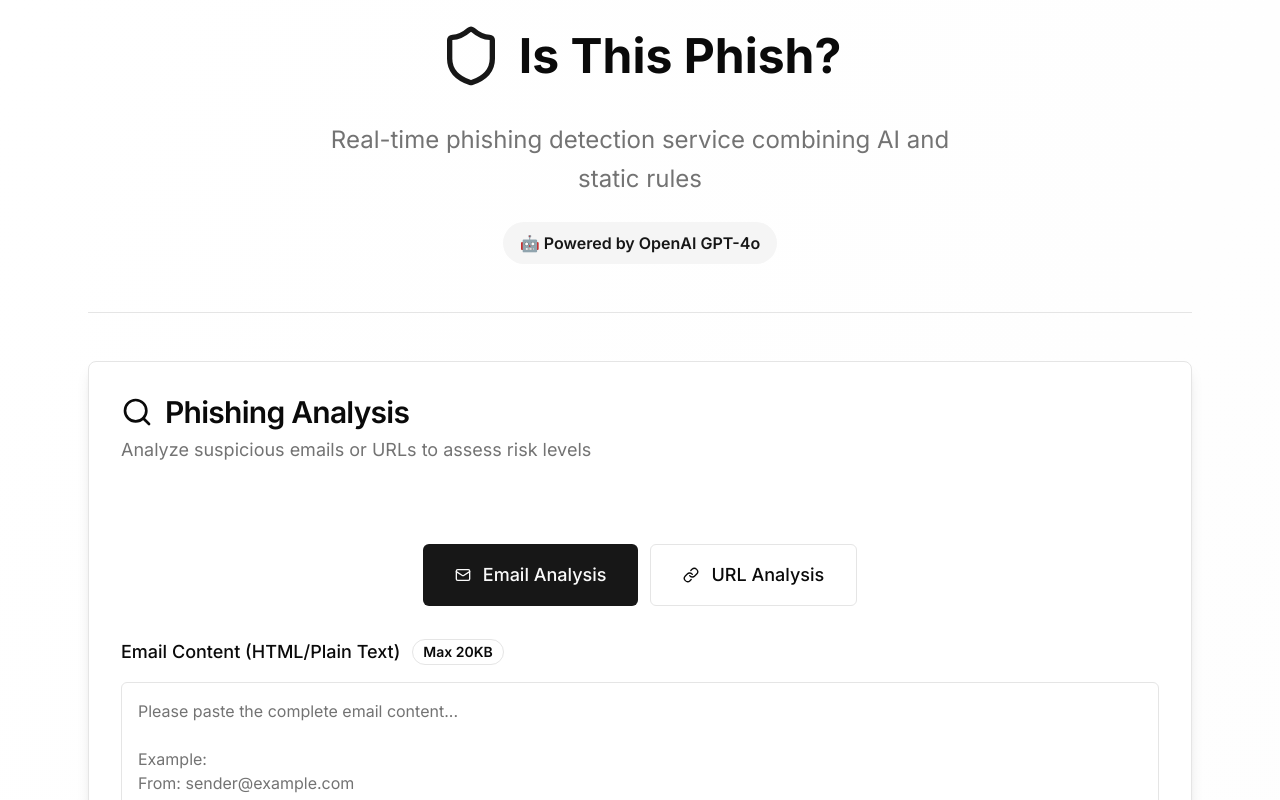
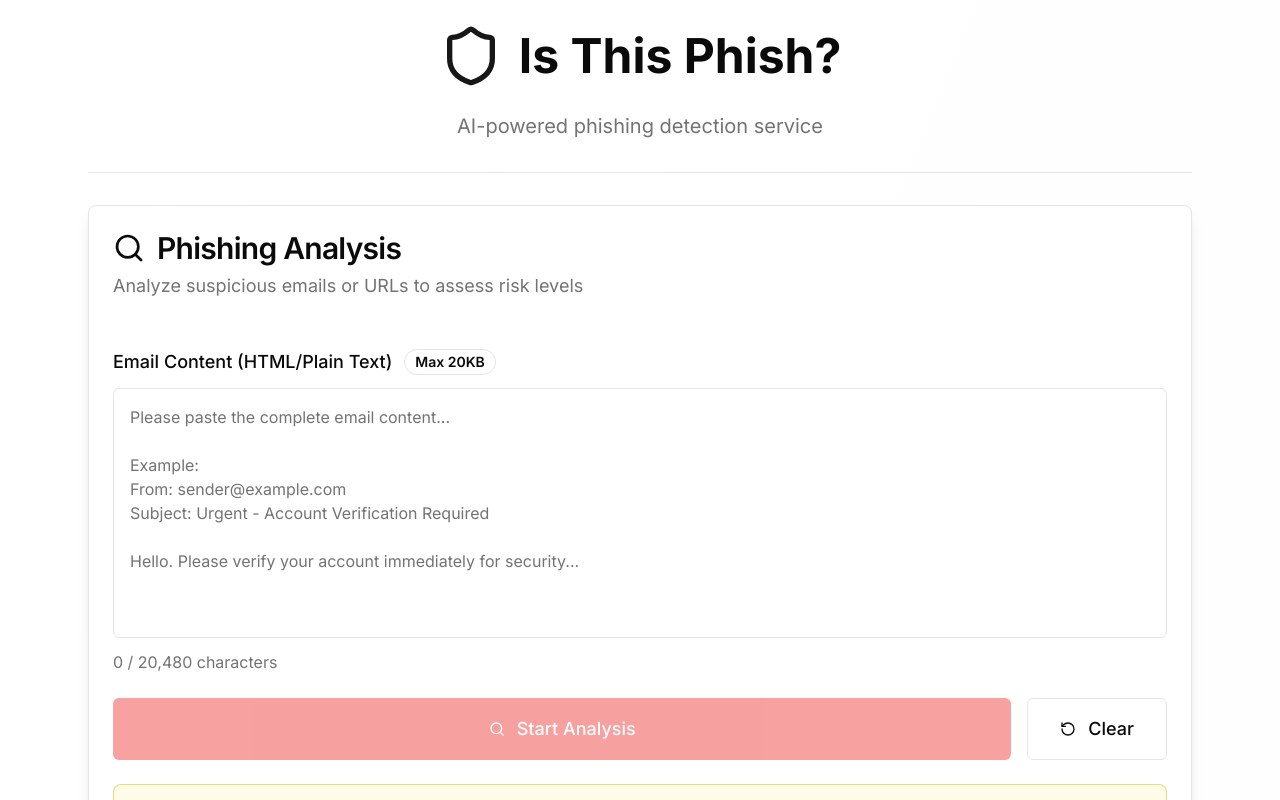
Before and after one commit to woobba94/Is-this-phish, a Next.js app: page / in a window 1280 px wide. Shown: the top 800 px of the page. Built offline with nearby package versions, Linux system fonts and the light colour scheme.

Commit message:
feat: 자동 감지 기능 추가 및 UI 간결화

```diff
--- a/components/EmailAnalyzer.tsx
+++ b/components/EmailAnalyzer.tsx
@@ -1,6 +1,6 @@
 'use client'
 
-import { useState } from 'react'
+import { useState, useEffect } from 'react'
 import { Card, CardContent, CardDescription, CardHeader, CardTitle } from '@/components/ui/card'
 import { Button } from '@/components/ui/button'
 import { Textarea } from '@/components/ui/textarea'
@@ -10,13 +10,25 @@ import { Separator } from '@/components/ui/separator'
 import AnalysisResult from './AnalysisResult'
 import { AnalyzeRequest, AnalyzeResponse } from '@/utils/types'
 import { API_CONFIG } from '@/utils/constants'
-import { Mail, Link, Search, RotateCcw, AlertTriangle, Shield, Loader2 } from 'lucide-react'
+import { Search, RotateCcw, AlertTriangle, Shield, Loader2 } from 'lucide-react'
 
-// Input type configuration
-const INPUT_TYPES = {
+// 자동 감지 함수
+const detectInputType = (content: string): 'email' | 'url' => {
+  const trimmedContent = content.trim()
+
+  // URL 패턴 감지 (http/https로 시작하거나 도메인 형태)
+  const urlPattern = /^(https?:\/\/|www\.|[a-zA-Z0-9-]+\.[a-zA-Z]{2,})/i
+
+  if (urlPattern.test(trimmedContent)) {
+    return 'url'
+  }
+
+  return 'email' // 기본값은 이메일
+}
+
+// Input configuration
+const INPUT_CONFIG = {
   email: {
-    label: 'Email Analysis',
-    icon: Mail,
     placeholder: `Please paste the complete email content...
 
 Example:
@@ -27,8 +39,6 @@ Hello. Please verify your account immediately for security...`,
     fieldLabel: 'Email Content (HTML/Plain Text)'
   },
   url: {
-    label: 'URL Analysis',
-    icon: Link,
     placeholder: `Please enter the URL...
 
 Example:
@@ -38,10 +48,18 @@ https://suspicious-site.com/login?user=...`,
 } as const
 
 export default function EmailAnalyzer() {
+  const [content, setContent] = useState('')
   const [inputType, setInputType] = useState<'email' | 'url'>('email')
-  const [content, setContent] = useState('')
   const [isAnalyzing, setIsAnalyzing] = useState(false)
   const [result, setResult] = useState<AnalyzeResponse | null>(null)
+
+  // 내용이 변경될 때 자동으로 타입 감지
+  useEffect(() => {
+    if (content.trim()) {
+      const detectedType = detectInputType(content)
+      setInputType(detectedType)
+    }
+  }, [content])
 
   const handleAnalyze = async () => {
     if (!content.trim()) {
@@ -88,26 +106,23 @@ export default function EmailAnalyzer() {
     setResult(null)
   }
 
-  const currentConfig = INPUT_TYPES[inputType]
+  const currentConfig = INPUT_CONFIG[inputType]
   const isContentValid = content.trim().length > 0
   const isNearSizeLimit = content.length > API_CONFIG.MAX_CONTENT_SIZE * 0.75
 
   return (
-    <div className="container mx-auto max-w-6xl space-y-12 p-6">
+    <div className="container mx-auto max-w-6xl space-y-8 p-6">
       {/* Main header */}
-      <header className="text-center space-y-6">
-        <div className="flex items-center justify-center gap-4 mb-8">
+      <header className="text-center space-y-4">
+        <div className="flex items-center justify-center gap-4 mb-6">
           <Shield className="w-16 h-16 text-primary" aria-hidden="true" />
           <h1 className="text-5xl font-bold text-foreground">
             Is This Phish?
           </h1>
         </div>
-        <p className="text-2xl text-muted-foreground max-w-2xl mx-auto leading-relaxed">
-          Real-time phishing detection service combining AI and static rules
+        <p className="text-xl text-muted-foreground max-w-xl mx-auto">
+          AI-powered phishing detection service
         </p>
-        <Badge variant="secondary" className="text-base px-4 py-2">
-          🤖 Powered by OpenAI GPT-4o
-        </Badge>
       </header>
 
       <Separator role="separator" aria-label="Header content divider" />
@@ -115,46 +130,25 @@ export default function EmailAnalyzer() {
       {/* Analysis input form */}
       <section aria-labelledby="analysis-form-heading">
         <Card className="shadow-lg">
-          <CardHeader className="p-8">
+          <CardHeader className="p-6">
             <CardTitle className="text-3xl flex items-center gap-3" id="analysis-form-heading">
               <Search className="w-8 h-8" aria-hidden="true" />
               Phishing Analysis
             </CardTitle>
-            <CardDescription className="text-lg mt-3">
+            <CardDescription className="text-lg mt-2">
               Analyze suspicious emails or URLs to assess risk levels
+              {content.trim() && (
+                <span className="block mt-2 text-sm">
+                  <Badge variant="outline" className="mr-2">
+                    Auto-detected: {inputType === 'email' ? 'Email' : 'URL'}
+                  </Badge>
+                </span>
+              )}
             </CardDescription>
           </CardHeader>
-          <CardContent className="space-y-8 p-8">
-            {/* Input type selection */}
-            <fieldset className="space-y-4">
-              <legend className="sr-only">Select analysis type</legend>
-              <div className="flex justify-center gap-3" role="radiogroup" aria-label="Analysis type selection">
-                {Object.entries(INPUT_TYPES).map(([type, config]) => {
-                  const IconComponent = config.icon
-                  return (
-                    <Button
-                      key={type}
-                      variant={inputType === type ? 'default' : 'outline'}
-                      onClick={() => setInputType(type as 'email' | 'url')}
-                      className="gap-3 text-lg px-8 py-4 h-auto"
-                      role="radio"
-                      aria-checked={inputType === type}
-                      aria-describedby={`${type}-description`}
-                    >
-                      <IconComponent className="w-5 h-5" aria-hidden="true" />
-                      {config.label}
-                    </Button>
-                  )
-                })}
-              </div>
-              <div className="sr-only">
-                <div id="email-description">Analyze email content for phishing indicators</div>
-                <div id="url-description">Analyze URL for suspicious characteristics</div>
-              </div>
-            </fieldset>
-
+          <CardContent className="space-y-6 p-6">
             {/* Content input area */}
-            <div className="space-y-4">
+            <div className="space-y-3">
               <div className="flex items-center gap-3">
                 <label htmlFor="content-input" className="text-lg font-medium">
                   {currentConfig.fieldLabel}
@@ -258,6 +252,13 @@ export default function EmailAnalyzer() {
           )}
         </section>
       )}
+
+      {/* Footer with PoweredBy */}
+      <footer className="text-center py-6 border-t">
+        <Badge variant="secondary" className="text-base px-4 py-2">
+          🤖 Powered by OpenAI GPT-4o
+        </Badge>
+      </footer>
     </div>
   )
 }
```
Also changed, not shown: 1 other file (tests, documents, lock files or other folders).
